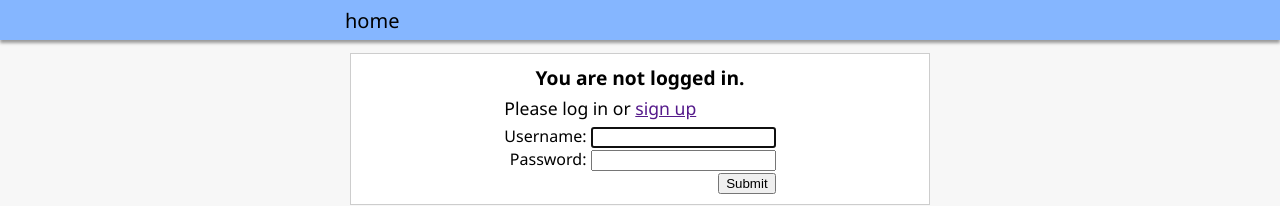
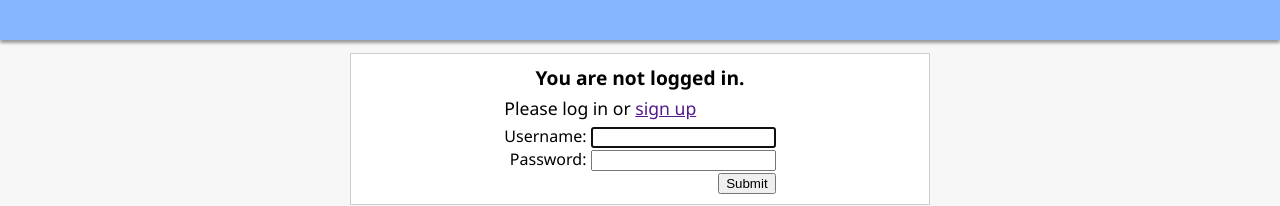
Before and after one commit to jannekole/socialmedia, a React (Create React App) app in the folder frontend/: page /userpage in a window 1280 px wide. Shown: the top 206 px of the page. Built offline with nearby package versions, Linux system fonts and the light colour scheme.

Commit message:
top bar styling

```diff
--- a/frontend/src/components/TopBar.js
+++ b/frontend/src/components/TopBar.js
@@ -75,7 +75,7 @@
     var topBarempty = <div className="topBar">
       <div className="topBarLeft">
         <NavLink to="/" className="topBarElement topBarButton">
-          <div className="buttonText">Home</div>
+          {/* <div className="buttonText">Home</div> */}
         </NavLink>
       </div>
     </div>;
```
